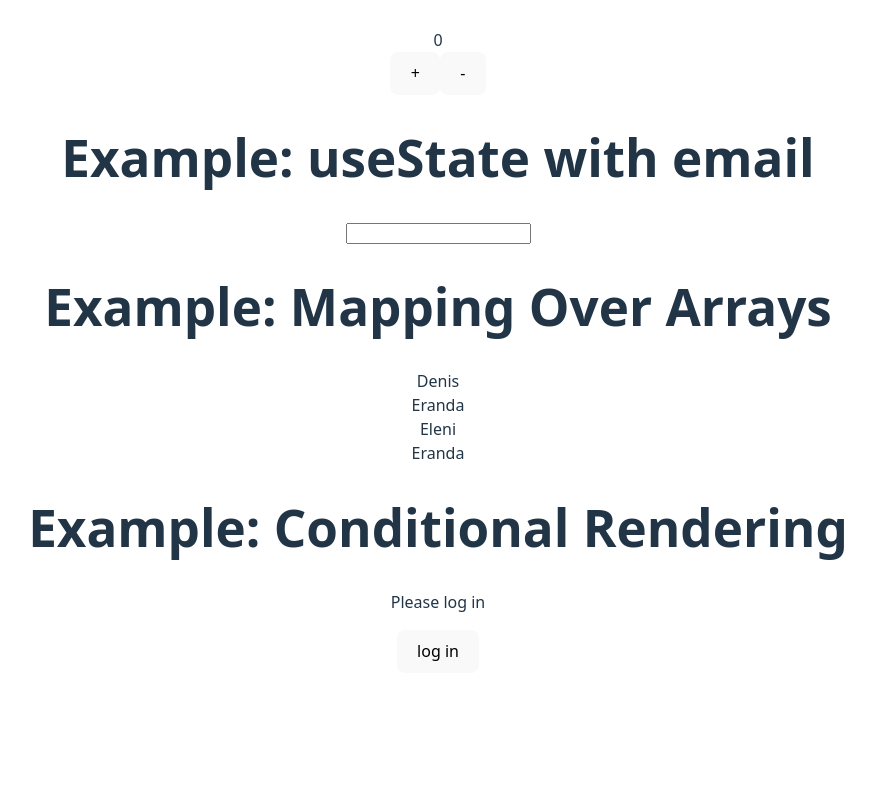
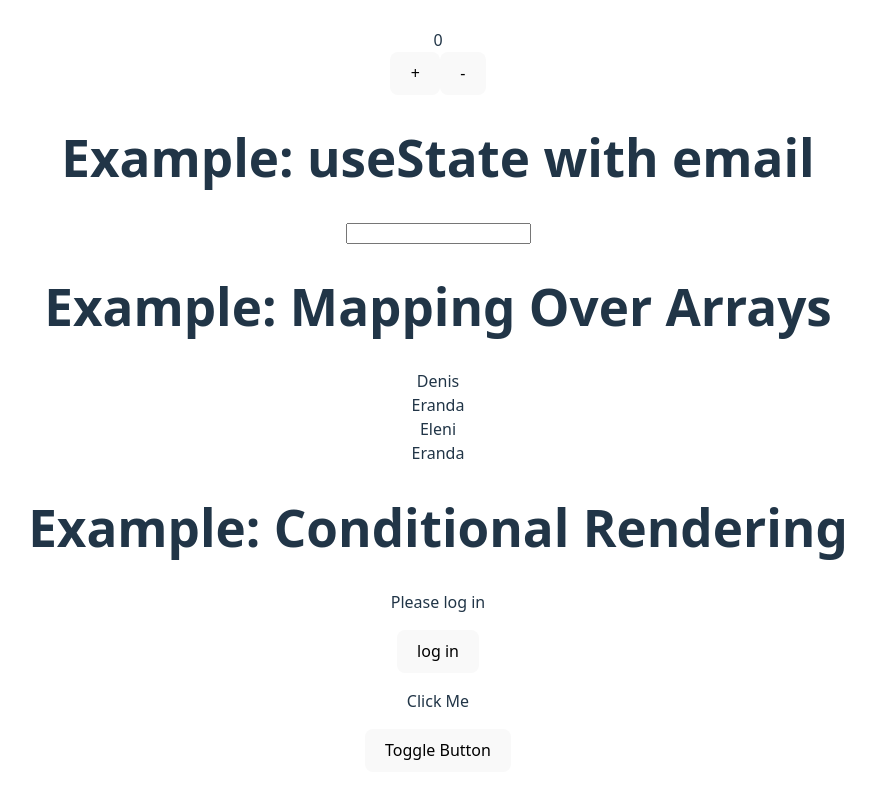
Before and after one commit to denis-1989/react-components-props-state-example, a React (Vite) app: page / in a window 1280 px wide. Shown: the part 707-1505 px from the top of the page, without its empty margins (202-1077 px from the left). Built offline with nearby package versions, Linux system fonts and the light colour scheme.

Commit message:
Add boolean operator conditional rendering example with state toggle

```diff
--- a/src/ExampleConditionalRendering.jsx
+++ b/src/ExampleConditionalRendering.jsx
@@ -2,6 +2,7 @@ import { useState } from 'react';
 
 export default function ExampleConditionalRendering() {
   const [isLoggedIn, setIsLoggedIn] = useState(false);
+  const [isButtonVisible, setIsButtonVisible] = useState(true);
 
   return (
     <div>
@@ -10,6 +11,11 @@ export default function ExampleConditionalRendering() {
       <button onClick={() => setIsLoggedIn(!isLoggedIn)}>
         {isLoggedIn ? 'log out' : 'log in'}
       </button>
+      {/* Conditional Rendering with Boolean Operator */}
+      <div>{isButtonVisible && <p>Click Me</p>}</div>
+      <button onClick={() => setIsButtonVisible(!isButtonVisible)}>
+        Toggle Button
+      </button>
     </div>
   );
 }
```
